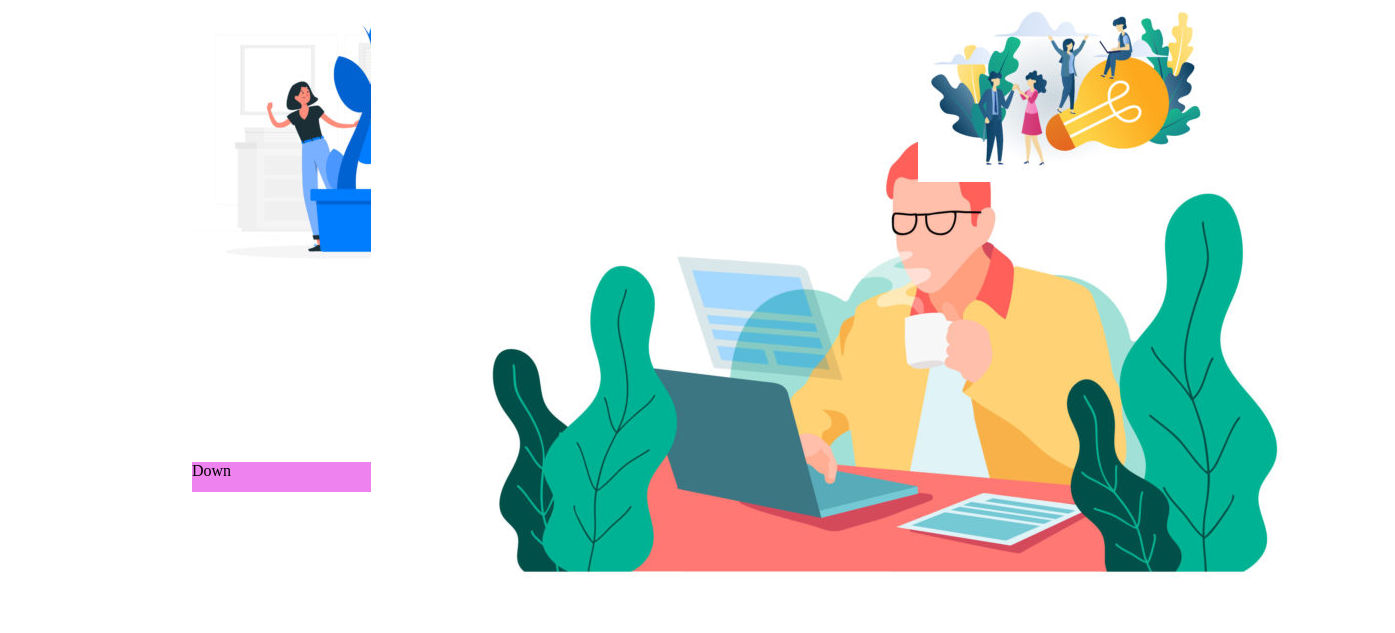
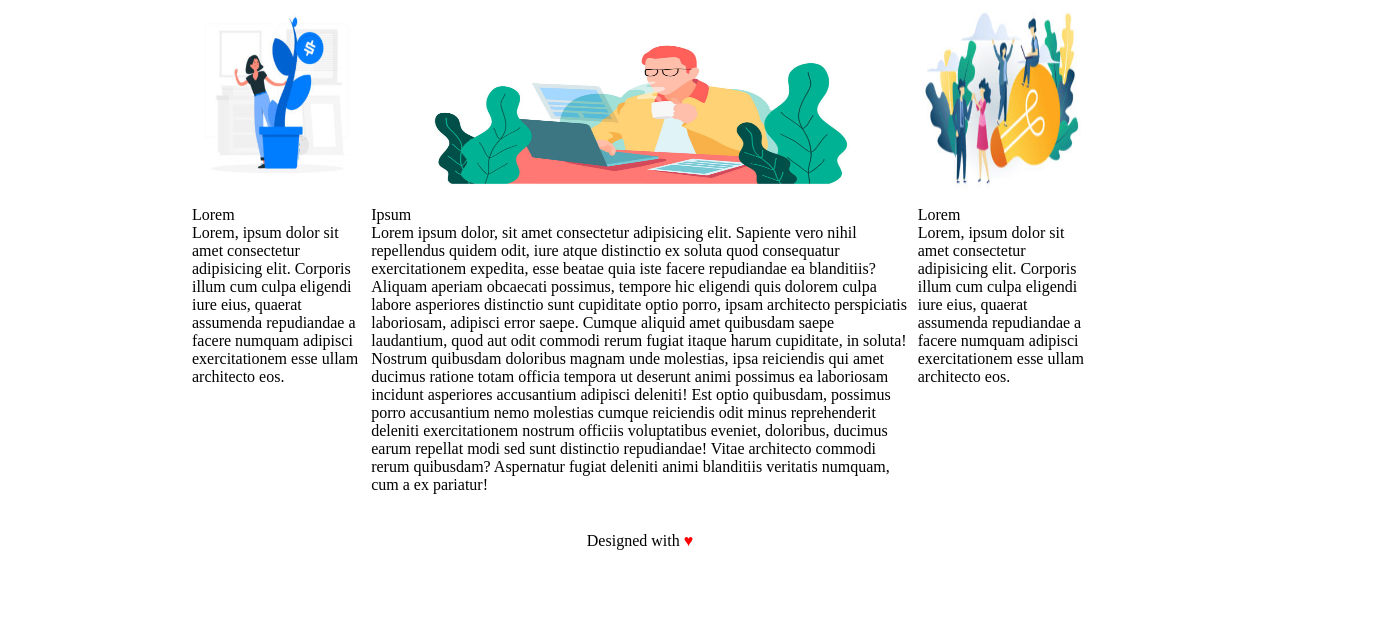
Before and after one commit to R3n1t0/htmlcss-wp, a plain HTML site: page index.html in a window 1280 px wide. Shown: the part 548-1181 px from the top of the page, 1395 px wide, since content can reach past the window. After the commit the page ends 1110 px from the top, so only its background shows below. Drawn offline with Linux system fonts and the light colour scheme.

Commit message:
float and clearfix

```diff
--- a/assets/css/style.css
+++ b/assets/css/style.css
@@ -8,6 +8,10 @@
   content: "";
   display: table;
   clear: both;
+}
+
+.overlay{
+  background-color: rgba(0, 0, 0, 0.25);
 }
 
 
@@ -57,6 +61,7 @@ nav ul li{
 }
 
 .midle .text{
+  height: 100%;
   padding-top: 30%;
   padding-left: 5%;
 }
@@ -65,7 +70,7 @@ nav ul li{
   width: 60%;
 }
 .bottom{
-height: 500px;
+height: 570px;
 }
 
 .up{
@@ -83,44 +88,56 @@ height: 500px;
   font-size: 15px;
 }
 
+.col{
+  height: 500px;
+}
 
-.col{
-  height: 340px;
+.left{
+  width: 19%;
+  margin-right: 1%;
   float: left;
 }
 
-
-.col-lt{
-  width: 19%;
-  margin-right: 1%;
+.left img{
+  width: 100%;
+  height: 200px;
+  border-radius: 10px;
+  overflow: hidden;
 }
 
-.col-lt image{
-  width: 100%;
-  border-radius: 10px;
+.center{
+  width: 60%;
+  float: left;
 }
 
-.col-ct{
-  width: 60%;
+.center img{
+  width: 100%;
+  height: 200px;
+  border-radius: 10px;
+  overflow: hidden;
 }
 
-.col-ct image{
-  width: 100%;
-  border-radius: 10px;
+
+.right{
+  width: 19%;
+  margin-left: 1%;
+  float: left;
 }
 
-.col-rt{
-  width: 19%;
-  margin-left: 1%;
+.right img{
+  width: 100%;
+  height: 200px;
+  border-radius: 10px;
+  overflow: hidden;
 }
 
-.col-lt image{
-  width: 100%;
-  border-radius: 10px;
-}
 
 /* Footer */
 .down{
   height: 30px;
-  background-color: violet;
+  text-align: center;
 }
+
+footer div span{
+  color: red;
+}
--- a/index.html
+++ b/index.html
@@ -28,32 +28,48 @@
 
 
   <!-- Main -->
-  <main class="sect">
+  <main class="sect mb-15px">
+      <div class="midle mb-15px">
+        <div class="overlay text">
+          <h2>Pretium ac placerat dui interdum nunc in eros urna morbi</h2>
+          <p>Lorem ipsum dolor sit amet consectetur adipisicing elit. Animi culpa quaerat ipsa provident laboriosam nisi inventore eum repellendus magnam eaque?</p>
+        </div>
+      </div>
 
-    <div class="midle mb-15px">
-      <div class="text">
-        <h2>Pretium ac placerat dui interdum nunc in eros urna morbi</h2>
-        <p>Lorem ipsum dolor sit amet consectetur adipisicing elit. Animi culpa quaerat ipsa provident laboriosam nisi inventore eum repellendus magnam eaque?</p>
       </div>
-    </div>
 
-    <div class="bottom mb-15px">
+
+    <div class="bottom">
 
       <div class="up mb-15px">
         <h1>Leadership</h1>
         <p>Fertnum urna a libera tempus</p>
       </div>
 
-      <div class="clearfix mb-15px">
+      <div class="clearfix">
 
-        <aside class="col col-lt">
+        <aside class="col left">
           <img src="./assets/img/img-1.jpg" alt="img-1">
+          <span class="mb-15px">Lorem</span>
+          <p>
+            Lorem, ipsum dolor sit amet consectetur adipisicing elit. Corporis illum cum culpa eligendi iure eius, quaerat assumenda repudiandae a facere numquam adipisci exercitationem esse ullam architecto eos.
+          </p>
         </aside>
-        <section class="col col-ct">
+
+        <section class="col center">
           <img src="./assets/img/banner-2.jpg" alt="banner-2">
+          <span class="mb-15px">Ipsum</span>
+          <p>
+            Lorem ipsum dolor, sit amet consectetur adipisicing elit. Sapiente vero nihil repellendus quidem odit, iure atque distinctio ex soluta quod consequatur exercitationem expedita, esse beatae quia iste facere repudiandae ea blanditiis? Aliquam aperiam obcaecati possimus, tempore hic eligendi quis dolorem culpa labore asperiores distinctio sunt cupiditate optio porro, ipsam architecto perspiciatis laboriosam, adipisci error saepe. Cumque aliquid amet quibusdam saepe laudantium, quod aut odit commodi rerum fugiat itaque harum cupiditate, in soluta! Nostrum quibusdam doloribus magnam unde molestias, ipsa reiciendis qui amet ducimus ratione totam officia tempora ut deserunt animi possimus ea laboriosam incidunt asperiores accusantium adipisci deleniti! Est optio quibusdam, possimus porro accusantium nemo molestias cumque reiciendis odit minus reprehenderit deleniti exercitationem nostrum officiis voluptatibus eveniet, doloribus, ducimus earum repellat modi sed sunt distinctio repudiandae! Vitae architecto commodi rerum quibusdam? Aspernatur fugiat deleniti animi blanditiis veritatis numquam, cum a ex pariatur!
+          </p>
         </section>
-        <aside class="col col-rt">
+
+        <aside class="col right">
           <img src="./assets/img/img-3.jpg" alt="img-3">
+          <span>Lorem</span>
+          <p>
+            Lorem, ipsum dolor sit amet consectetur adipisicing elit. Corporis illum cum culpa eligendi iure eius, quaerat assumenda repudiandae a facere numquam adipisci exercitationem esse ullam architecto eos.
+          </p>
         </aside>
 
       </div>
@@ -63,7 +79,7 @@
 
   <!-- Fotter -->
   <footer class="sect">
-    <div class="down">Down</div>
+    <div class="down">Designed with <span>&hearts;</span></div>
   </footer>
 
 </body>
```
